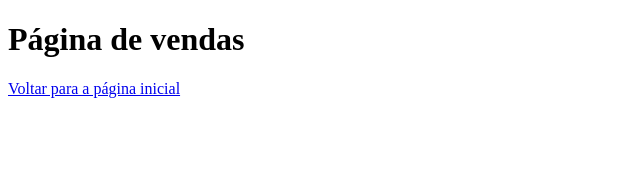
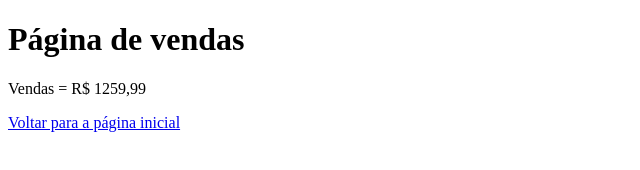
Before and after one commit to Luews/aulagithub, a plain HTML site: page vendas.html in a window 1280 px wide. Shown: the whole page, without its empty margins (0-640 px from the left). Drawn offline with Linux system fonts and the light colour scheme.

Commit message:
Acrescentado o valor das vendas

```diff
--- a/vendas.html
+++ b/vendas.html
@@ -8,6 +8,8 @@
 </head>
 <body>
     <h1>Página de vendas </h1>
+    <p>Vendas = R$ 1259,99</p>
     <a href="index.html">Voltar para a página inicial</a>
+
 </body>
 </html>
```
